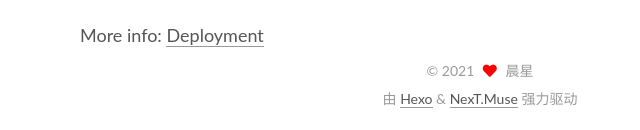
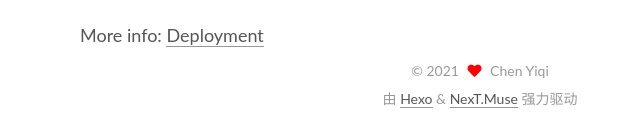
Before and after one commit to memory-of-star/memory-of-star.github.io, a plain HTML site: page 2021/09/30/hello-world/index.html in a window 1280 px wide. Shown: the part 1234-1364 px from the top of the page, 320-960 px from the left. Drawn offline with Linux system fonts and the light colour scheme.

Commit message:
Site updated: 2021-09-30 01:50:07

```diff
--- a/2021/09/30/hello-world/index.html
+++ b/2021/09/30/hello-world/index.html
@@ -29,7 +29,7 @@
 <meta property="og:locale" content="zh_CN">
 <meta property="article:published_time" content="2021-09-29T16:45:37.758Z">
 <meta property="article:modified_time" content="2021-09-29T16:45:37.758Z">
-<meta property="article:author" content="晨星">
+<meta property="article:author" content="Chen Yiqi">
 <meta name="twitter:card" content="summary">
 
 <link rel="canonical" href="http://example.com/2021/09/30/hello-world/">
@@ -154,7 +154,7 @@
 
     <span hidden itemprop="author" itemscope itemtype="http://schema.org/Person">
       <meta itemprop="image" content="/images/avatar.gif">
-      <meta itemprop="name" content="晨星">
+      <meta itemprop="name" content="Chen Yiqi">
       <meta itemprop="description" content="记录回忆与过往">
     </span>
 
@@ -276,7 +276,7 @@
 
       <div class="site-overview-wrap sidebar-panel">
         <div class="site-author motion-element" itemprop="author" itemscope itemtype="http://schema.org/Person">
-  <p class="site-author-name" itemprop="name">晨星</p>
+  <p class="site-author-name" itemprop="name">Chen Yiqi</p>
   <div class="site-description" itemprop="description">记录回忆与过往</div>
 </div>
 <div class="site-state-wrap motion-element">
@@ -316,7 +316,7 @@
   <span class="with-love">
     <i class="fa fa-heart"></i>
   </span>
-  <span class="author" itemprop="copyrightHolder">晨星</span>
+  <span class="author" itemprop="copyrightHolder">Chen Yiqi</span>
 </div>
   <div class="powered-by">由 <a href="https://hexo.io/" class="theme-link" rel="noopener" target="_blank">Hexo</a> & <a href="https://muse.theme-next.org/" class="theme-link" rel="noopener" target="_blank">NexT.Muse</a> 强力驱动
   </div>
--- a/css/main.css
+++ b/css/main.css
@@ -1168,7 +1168,7 @@ pre .javascript .function {
 }
 .links-of-author a::before,
 .links-of-author span.exturl::before {
-  background: #d5ffb3;
+  background: #6c1832;
   border-radius: 50%;
   content: ' ';
   display: inline-block;
```
Also changed, not shown: archives/2021/09/index.html (+3 -3 lines), archives/2021/index.html (+3 -3 lines), archives/index.html (+3 -3 lines), index.html (+4 -4 lines).
